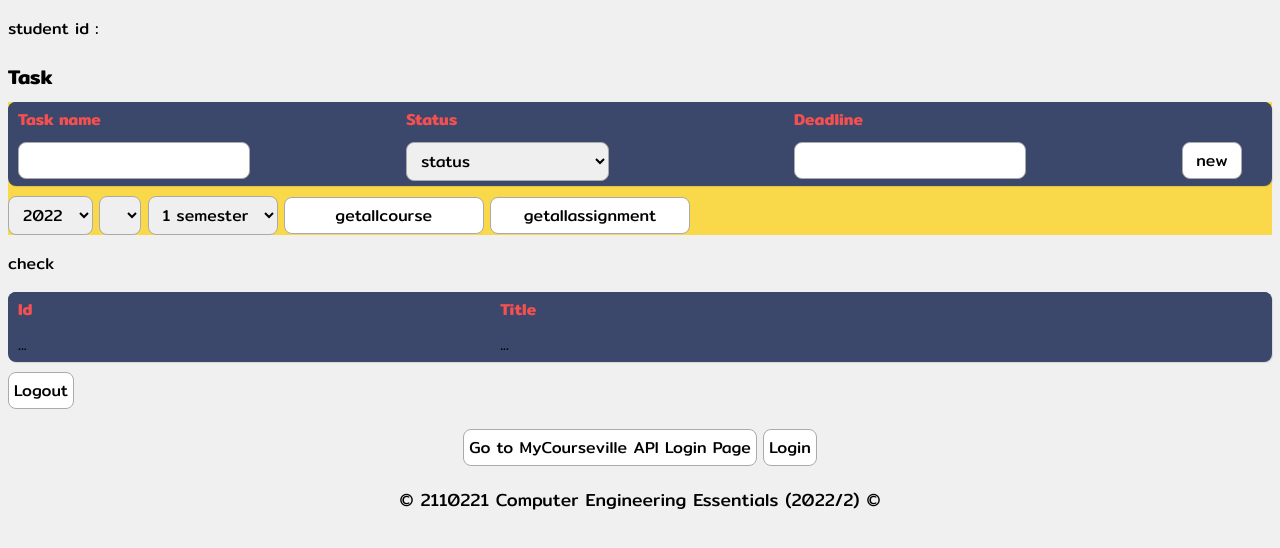
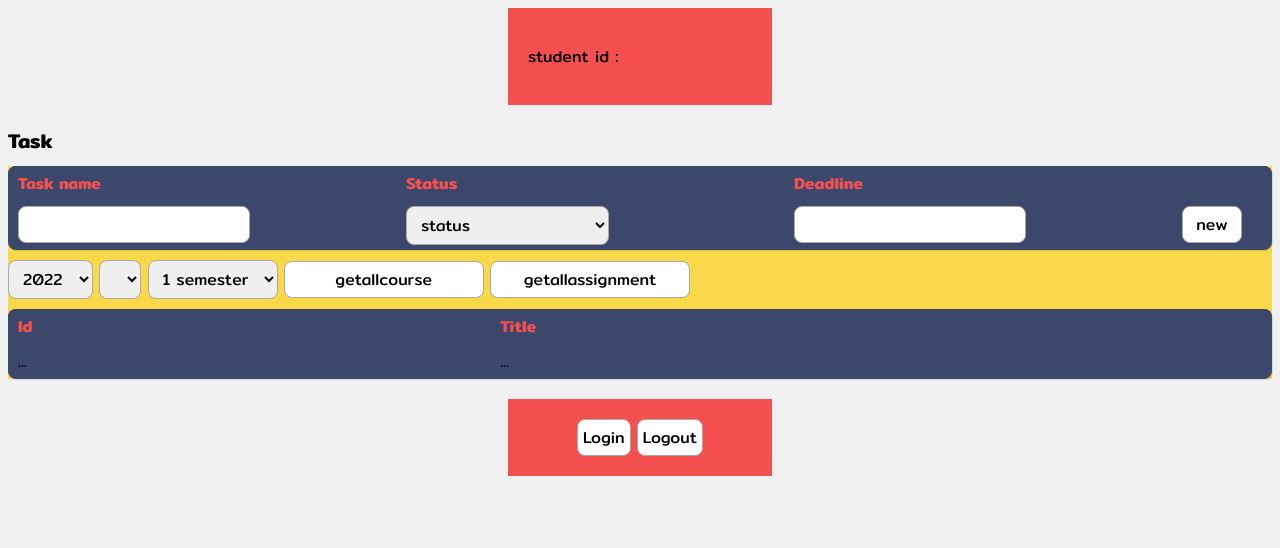
Before and after one commit to Tenkr/Final_project_G36, a plain HTML site: page frontend_part/index.html in a window 1280 px wide. Drawn offline with Linux system fonts and the light colour scheme; no server answers.

Commit message:
final commit before provide to imprement ui

```diff
--- a/frontend_part/index.html
+++ b/frontend_part/index.html
@@ -45,10 +45,16 @@
                 display: grid;
 
             }
+            .info-div{
+                background-color: rgb(244, 80, 80);
+                margin-left: 500px;
+                margin-right: 500px;
+                padding: 20px;
+            }
         </style>
     </head>
     <body onload="getStudent_id()">
-        <div>
+        <div class="info-div">
             <p>student id : <span id="student-task-id"></span></p>
         </div>
         <section>
@@ -101,11 +107,7 @@
                         getallassignment
                     </button>
                 </div>
-            </div>
 
-            <p>
-                check
-            </p>
                 <table class="main-table">
                     <thead>
                         <tr id="main-table-head">
@@ -120,15 +122,18 @@
                         </tr>
                     </tbody>
                 </table>
-            <button class="button logout-button" onclick=logout()>Logout</button>
+            </div>
+
+
+
         </section>
         <section class="section-center">
-            <button class="button change-page-button" onclick="window.location.href='login.html'">Go to MyCourseville API Login Page</button>
+            <div class="info-div">
                 <button class="button login-button" onclick=authorizeApplication()>Login</button>
+                <button class="button logout-button" onclick=logout()>Logout</button>
+            </div>
+
         </section>
 
-        <section class="section-credit">
-            &#169; 2110221 Computer Engineering Essentials (2022/2) &#169;
-        </section>
     </body>
 </html>
```
Lines whose indentation alone changed are shown as unchanged.
